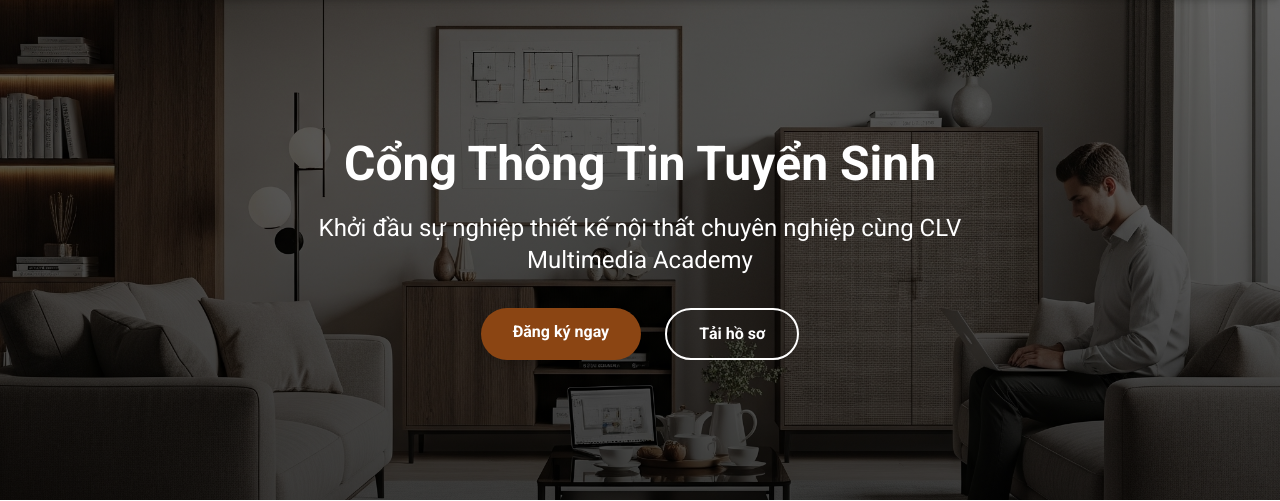
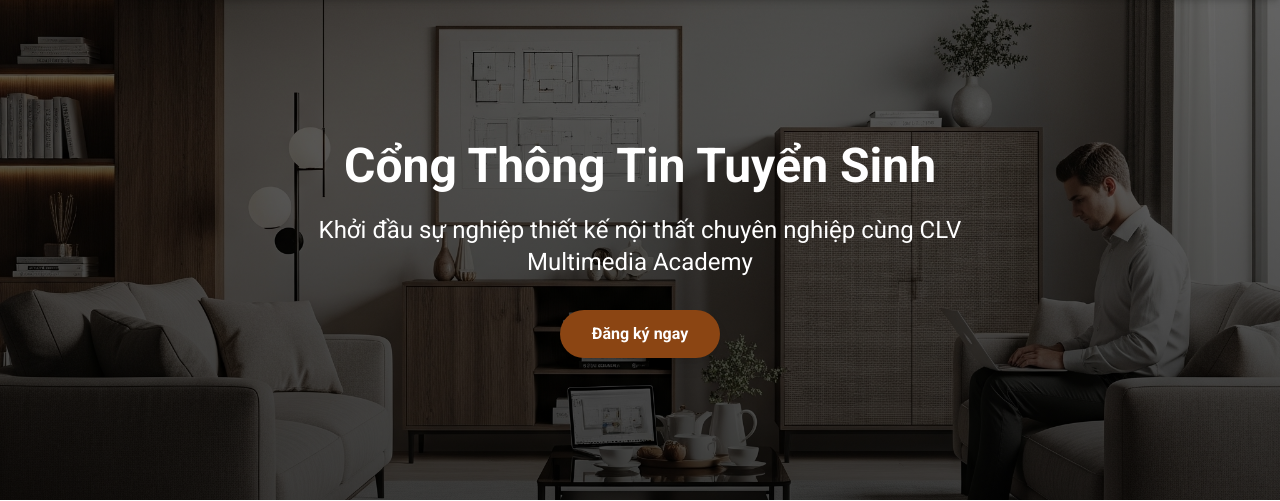
Before and after one commit to clvmultimedia/website-HTML, a Flask app: page / in a window 1280 px wide. Shown: the part 80-581 px from the top of the page. Run offline with Flask 3, Linux system fonts and the light colour scheme; some libraries are stand-ins or nearby versions.

Commit message:
Cập nhật nội dung mới

```diff
--- a/templates/web clv.html
+++ b/templates/web clv.html
@@ -127,7 +127,6 @@
             <p class="text-sm md:text-2xl mb-8 max-w-2xl mx-auto">Khởi đầu sự nghiệp thiết kế nội thất chuyên nghiệp cùng CLV Multimedia Academy</p>
             <div class="flex flex-col md:flex-row justify-center space-y-4 md:space-y-0 md:space-x-6">
                 <a href="#admission" class="bg-[#8B4513] hover:bg-[#A0522D] text-white font-bold py-3 px-8 rounded-full transition duration-300 shadow-lg">Đăng ký ngay</a>
-                <a href="#" class="bg-transparent hover:bg-white hover:text-[#8B4513] text-white font-bold py-3 px-8 rounded-full border-2 border-white transition duration-300">Tải hồ sơ</a>
             </div>
         </div>
     </section>
```
